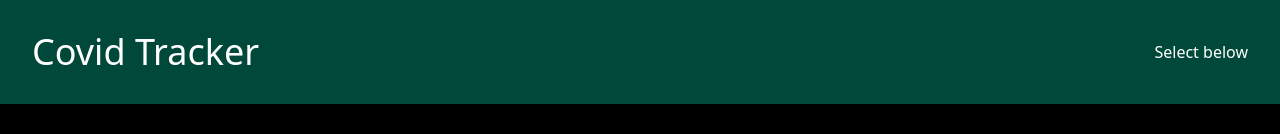
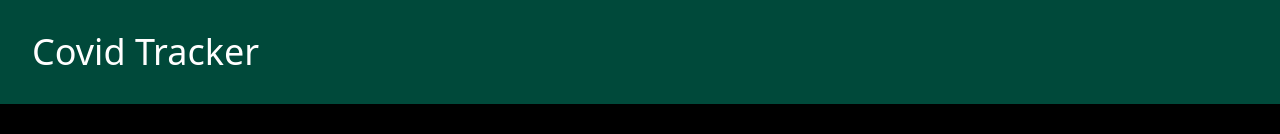
Before and after one commit to Blazekla/covid-tracker, a React (Create React App) app: page / in a window 1280 px wide. Shown: the top 134 px of the page. Built offline with nearby package versions, Linux system fonts and the light colour scheme.

Commit message:
header content adjustment

```diff
--- a/src/components/Layout.js
+++ b/src/components/Layout.js
@@ -10,7 +10,6 @@ function Layout({ children }) {
         <NavLink to="/">
           <h1 className="text-4xl text-white">Covid Tracker</h1>
         </NavLink>
-        <p className="text-white">Select below</p>
       </Header>
       <main className="min-h-screen">{children}</main>
       <Footer>
```
